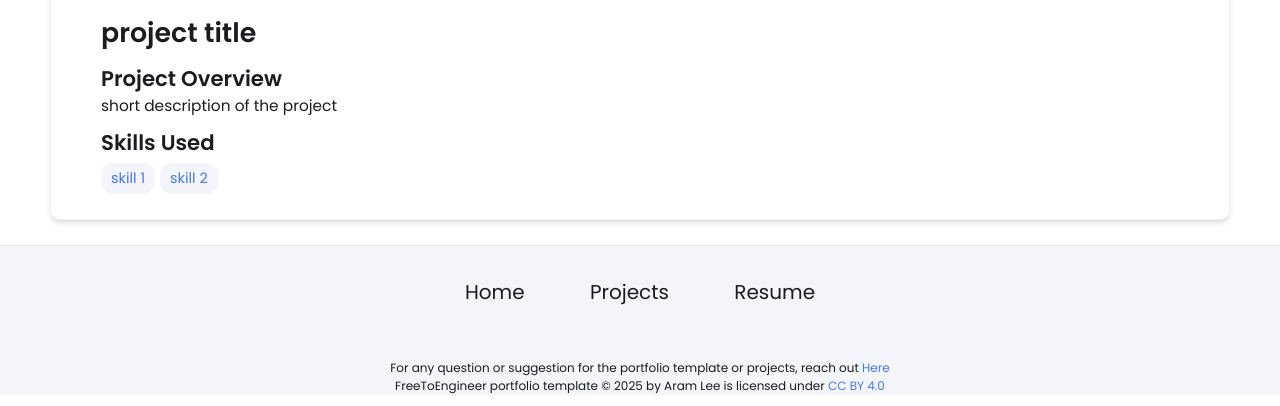
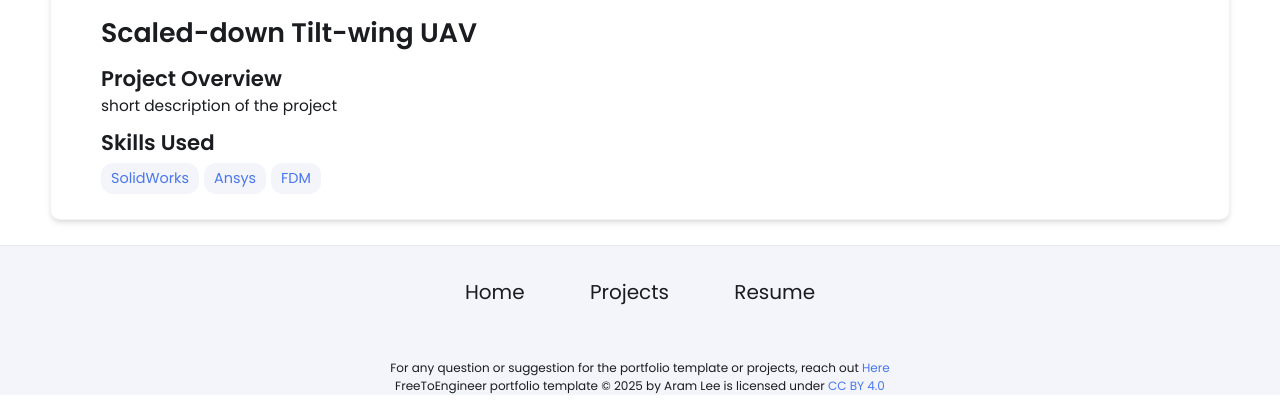
Before and after one commit to zak-ahmed1/zak-ahmed1.github.io, a Jekyll site: the page built from _projects/tiltwing/index.md, in a window 1280 px wide, cut to the strip 494-900 px from the top of the page. Built offline with Jekyll 4.4.1, drawn with Linux system fonts in a browser that asks for light colours.

Commit message:
Update index.md

```diff
--- a/_projects/tiltwing/index.md
+++ b/_projects/tiltwing/index.md
@@ -1,9 +1,10 @@
 ---
 layout: post
-title: project title
+title: Scaled-down Tilt-wing UAV
 description:  short description of the project
 skills:
-- skill 1
-- skill 2
+- SolidWorks
+- Ansys
+- FDM
 main-image: /project.webp
 ---
```
